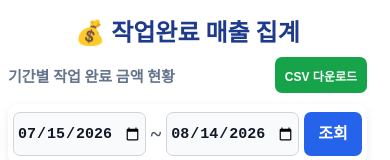
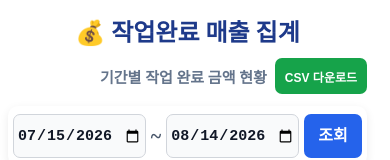
Before and after one commit to hwang-jy/jamong-environment, a React (Vite) app in the folder client/: page /income in a window 390 px wide. Shown: the top 160 px of the page. Built offline with nearby package versions, Linux system fonts and the light colour scheme; no server answers; sample sign-in values are in the browser's storage.

Commit message:
update project

```diff
--- a/client/src/pages/admin/SalesSummary.css
+++ b/client/src/pages/admin/SalesSummary.css
@@ -376,6 +376,43 @@
 }
 
 /* ===========================
+   부제목 + CSV 위치 최종 조정
+=========================== */
+
+/* PC */
+.summary-subtitle-row {
+  position: relative;
+  min-height: 40px;
+
+  display: flex;
+  align-items: center;
+  justify-content: center;
+
+  gap: 22px;
+}
+
+.summary-subtitle-row p {
+  margin: 0;
+
+  color: #64748b;
+  font-size: 16px;
+  font-weight: 600;
+
+  white-space: nowrap;
+}
+
+.btn-csv {
+  position: static;
+
+  height: 36px;
+  padding: 0 13px;
+
+  flex-shrink: 0;
+}
+
+
+
+/* ===========================
    휴대폰
 =========================== */
 
@@ -413,25 +450,37 @@
   .summary-subtitle-row {
     width: 100%;
 
-    min-height: 38px;
+    min-height: 40px;
 
-    justify-content: flex-start;
+    padding: 0;
 
-    padding-right: 112px;
+    display: grid;
+    grid-template-columns: 1fr auto 1fr;
 
-    box-sizing: border-box;
+    align-items: center;
+
+    gap: 8px;
   }
 
   .summary-subtitle-row p {
+    grid-column: 2;
+
+    margin: 0;
+
+    text-align: center;
+
     font-size: 15px;
-
     font-weight: 700;
 
     white-space: nowrap;
   }
 
-  .btn-csv {
-    right: 0;
+   .btn-csv {
+    grid-column: 3;
+
+    justify-self: end;
+
+    position: static;
 
     height: 36px;
 
```
